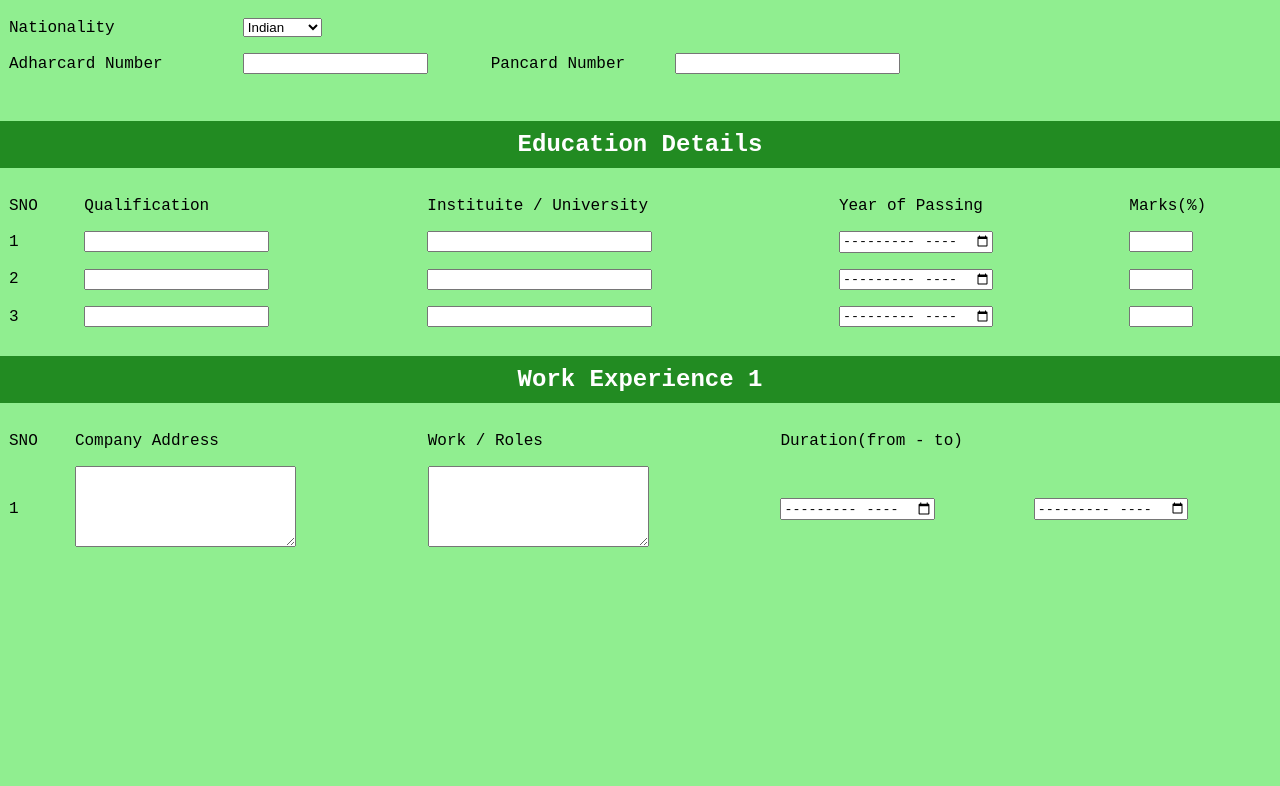
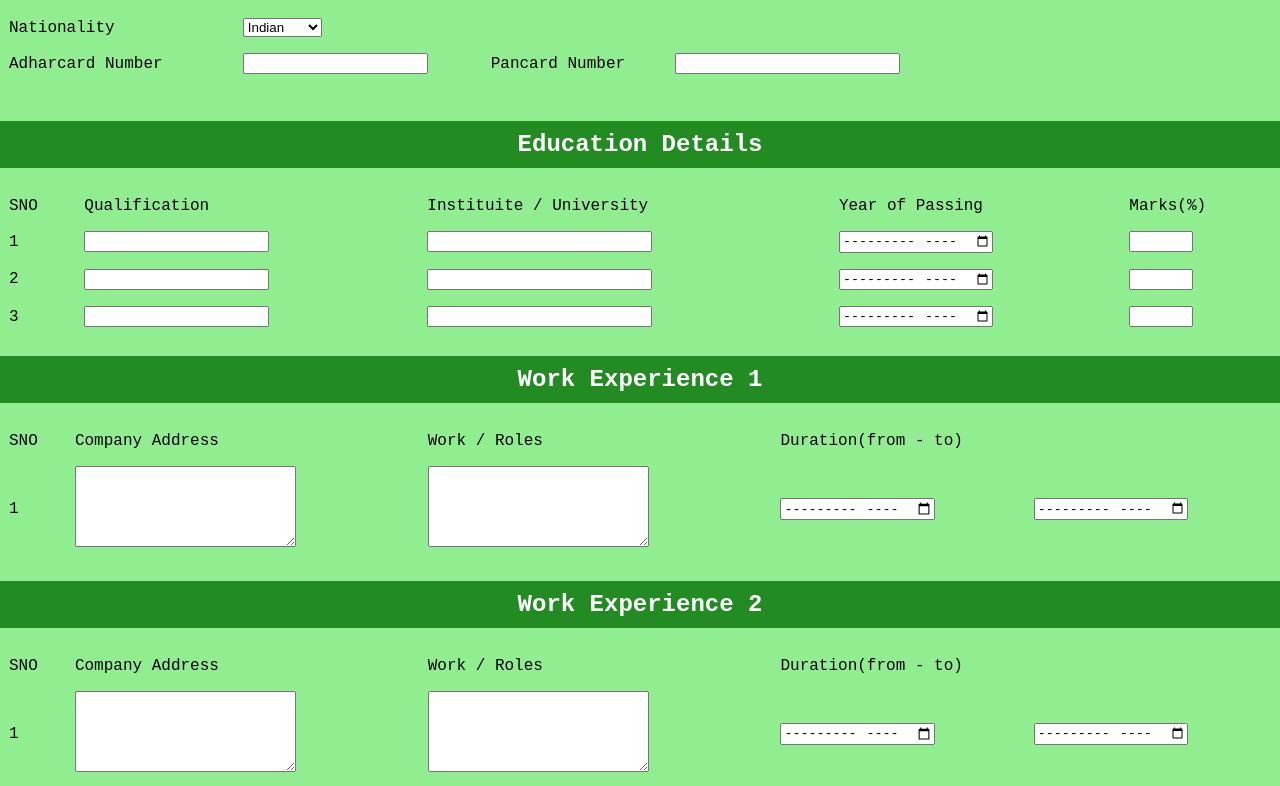
Before and after one commit to Nithyaparambhath/Online-job-Application-Form-HTML-Mini-Project, a plain HTML site: page index.html in a window 1280 px wide. Shown: the part 672-1458 px from the top of the page. Before the commit the page ends 1233 px from the top, so only its background shows below. Drawn offline with Linux system fonts and the light colour scheme.

Commit message:
work exp-2

```diff
--- a/index.html
+++ b/index.html
@@ -177,6 +177,29 @@
 
         </div>
 
+        <!--work Experience 2-->
+
+        <div id="work-exp-1">
+            <h2>Work Experience 2</h2>
+            <table style="width: 100%;">
+                <tr>
+                    <td>SNO</td>
+                    <td>Company Address</td>
+                    <td>Work / Roles</td>
+                    <td colspan="2">Duration(from - to)</td>
+
+                </tr>
+                <tr>
+                    <td>1</td>
+                    <td><textarea  cols="25" rows="5"></textarea></td>
+                    <td><textarea  cols="25" rows="5"></textarea></td>
+                    <td><input type="month"></td>
+                    <td><input type="month"></td>
+                </tr>
+            </table>
+
+        </div>
+
     </form>
 
 
```
